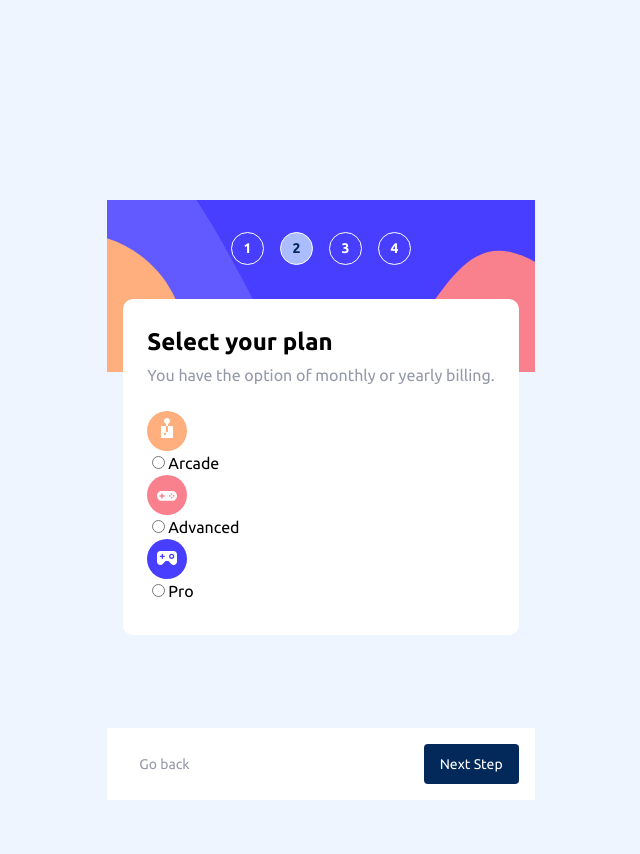
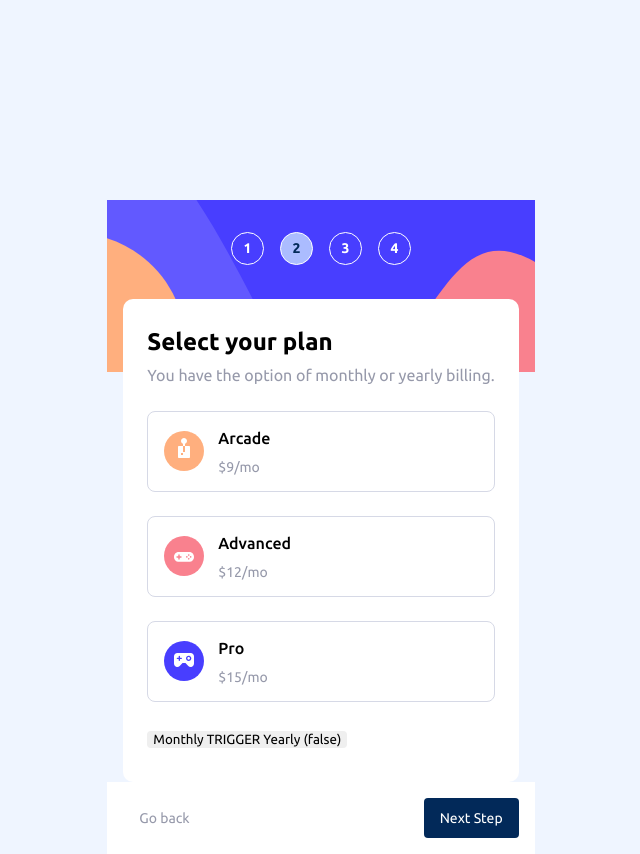
Before and after one commit to ErazorWhite/multi-step-form, a React (Vite) app: page / in a window 1280 px wide. Both pictures are taken after a click on the button "Next Step". Shown: the whole page, without its empty margins (319-959 px from the left). Before the commit the page ends 800 px from the top, so only its background shows below. Built offline with nearby package versions, Linux system fonts and the light colour scheme.

Commit message:
selectPlan update
modify FormRadioGrous, use useField;
add RadioInput, use vanilla input;
render FormRadioGroup at SelectPlan;
add visually-hidden to global css.

```diff
--- /dev/null
+++ b/src/components/RadioInput/RadioInput.styled.ts
@@ -0,0 +1,50 @@
+import styled from "styled-components";
+
+interface IRadioIconThumb {
+    backgroundColor: string;
+}
+
+export const RadioIconBox = styled.span.withConfig({shouldForwardProp: (prop) => prop !== 'backgroundColor'})<IRadioIconThumb>`
+    display: block;
+    text-align: center;
+    align-content: center;
+    width: 40px;
+    height: 40px;
+    border-radius: 50%;
+    background-color: ${({backgroundColor}) => `var(--color-${backgroundColor})`};
+`
+
+export const RadioLabelBox = styled.label`
+    display: flex;
+    align-items: center;
+    gap: 14px;
+    padding: 14px 16px;
+    margin: 0 0 12px 0;
+
+    border: 1px solid var(--color-light-gray);
+    border-radius: 8px;
+
+    font-family: 'Ubuntu', Roboto, sans-serif;
+    letter-spacing: 0;
+    font-size: 16px;
+    font-weight: 500;
+
+    &:last-of-type {
+        margin: 0 0 24px 0;
+    }
+`
+
+export const StyledRadioInput = styled.input`
+    &:checked + ${RadioLabelBox} {
+        border: 1px solid var(--color-purple);
+    }
+`
+
+export const Price = styled.span`
+    display: block;
+    margin: 7px 0 0 0;
+    color: var(--color-gray);
+    font-size: 14px;
+    line-height: 20px;
+    font-weight: 400;
+`
--- /dev/null
+++ b/src/components/RadioInput/RadioInput.tsx
@@ -0,0 +1,41 @@
+import {Price, RadioIconBox, RadioLabelBox, StyledRadioInput} from "./RadioInput.styled.ts";
+import {ChangeEventHandler, FocusEventHandler, ReactNode} from "react";
+
+
+export interface IRadioInput {
+    name: string;
+    label: string;
+    value: string;
+    color: string;
+    price: number;
+    checked: boolean;
+    onChange: ChangeEventHandler<HTMLInputElement>;
+    onBlur?: FocusEventHandler<HTMLInputElement>;
+    icon?: ReactNode;
+}
+
+export const RadioInput = ({label, name, value, color, price, icon, checked, onChange, onBlur}: IRadioInput) => {
+    return (
+        <>
+            <StyledRadioInput className="visually-hidden"
+                              id={value}
+                              value={value}
+                              type="radio"
+                              name={name}
+                              checked={checked}
+                              onChange={onChange}
+                              onBlur={onBlur}
+            />
+            <RadioLabelBox htmlFor={value}>
+                <RadioIconBox backgroundColor={color}>
+                    {icon}
+                </RadioIconBox>
+                <div>
+                    {label}
+                    <Price>${price}/mo</Price>
+                </div>
+            </RadioLabelBox>
+        </>
+
+    )
+}
--- a/src/components/form/FormRadioGroup/FormRadioGroup.styled.ts
+++ /dev/null
@@ -1,15 +0,0 @@
-import styled from "styled-components";
-
-interface IRadioIconThumb {
-    backgroundColor: string;
-}
-
-export const RadioIconThumb = styled.span.withConfig({shouldForwardProp: (prop) => prop !== 'backgroundColor'})<IRadioIconThumb>`
-    display: block;
-    text-align: center;
-    align-content: center;
-    width: 40px;
-    height: 40px;
-    border-radius: 50%;
-    background-color: ${({backgroundColor}) => `var(--color-${backgroundColor})`};
-`
--- a/src/components/form/FormRadioGroup/FormRadioGroup.tsx
+++ b/src/components/form/FormRadioGroup/FormRadioGroup.tsx
@@ -1,33 +1,57 @@
-import {ArcadeIcon} from "../../icons/ArcadeIcon.tsx";
-import {AdvancedIcon} from "../../icons/AdvancedIcon.tsx";
-import {ProIcon} from "../../icons/ProIcon.tsx";
-import {RadioIconThumb} from "./FormRadioGroup.styled.ts";
+import {useField} from "formik";
+import {IRadioInput, RadioInput} from "../../RadioInput/RadioInput.tsx";
+import {useState} from "react";
 
-export const FormRadioGroup = () => {
+type radioOptionType = Pick<IRadioInput, 'label' | 'value' | 'color' | 'price' | 'icon'>;
+
+const YEARLY_MULTIPLIER = 10;
+
+interface IFormRadioGroupProps {
+    name: string,
+    options: radioOptionType[],
+    hasYearlyTrigger?: boolean,
+}
+
+export const FormRadioGroup = ({name, options, hasYearlyTrigger = false}: IFormRadioGroupProps) => {
+    const [field, meta] = useField(name);
+    const [isYearly, setIsYearly] = useState(false);
+
     return (
+        <>
+            <ul>
+                {options.map(({
+                                  label,
+                                  value,
+                                  color,
+                                  price,
+                                  icon
+                              }: radioOptionType) => (
+                    <li key={value}>
+                        <RadioInput name={field.name}
+                                    label={label}
+                                    value={value}
+                                    color={color}
+                                    price={isYearly ? price * YEARLY_MULTIPLIER : price}
+                                    icon={icon}
+                                    checked={field.value === value}
+                                    onChange={field.onChange}
+                                    onBlur={field.onBlur}/>
+                    </li>
+                ))
+                }
+            </ul>
+            {meta.touched && meta.error ? (
+                <div>{meta.error}</div>
+            ) : null}
 
-        <ul>
-            <li>
-                <RadioIconThumb backgroundColor="orange">
-                    <ArcadeIcon/>
-                </RadioIconThumb>
-                <input id="arcade" value="arcade" type="radio" name="plan"/>
-                <label htmlFor="arcade">Arcade</label>
-            </li>
-            <li>
-                <RadioIconThumb backgroundColor="pink">
-                    <AdvancedIcon/>
-                </RadioIconThumb>
-                <input id="advanced" value="advanced" type="radio" name="plan"/>
-                <label htmlFor="advanced">Advanced</label>
-            </li>
-            <li>
-                <RadioIconThumb backgroundColor="purple">
-                    <ProIcon/>
-                </RadioIconThumb>
-                <input id="pro" value="pro" type="radio" name="plan"/>
-                <label htmlFor="pro">Pro</label>
-            </li>
-        </ul>
+            {hasYearlyTrigger && <div>
+                <button type="button" onClick={() => {
+                    setIsYearly(!isYearly);
+                }}>
+                    Monthly TRIGGER Yearly
+                    {` (${isYearly})`}
+                </button>
+            </div>}
+        </>
     )
 }
--- a/src/components/form/MultiStepForm/MultiStepForm.tsx
+++ b/src/components/form/MultiStepForm/MultiStepForm.tsx
@@ -31,8 +31,6 @@ export const MultiStepForm = () => {
         next,
         back,
     } = useMultiStepForm(initialSteps);
-
-    console.log(currentStepIndex + 1)
 
     const handleGoto = (i: number) => {
         goTo(i);
--- a/src/components/form/pages/SelectPlan.tsx
+++ b/src/components/form/pages/SelectPlan.tsx
@@ -1,12 +1,37 @@
 import {PageBox} from "../../PageBox/PageBox.tsx";
+import {ArcadeIcon} from "../../icons/ArcadeIcon.tsx";
+import {AdvancedIcon} from "../../icons/AdvancedIcon.tsx";
+import {ProIcon} from "../../icons/ProIcon.tsx";
 import {FormRadioGroup} from "../FormRadioGroup/FormRadioGroup.tsx";
+import {ReactNode} from "react";
+
+
+enum iconColors {
+    ORANGE = "orange",
+    PINK = "pink",
+    PURPLE = "purple",
+}
+
+interface IPlanOption {
+    label: string;
+    value: string;
+    price: number;
+    color: iconColors;
+    icon: ReactNode;
+}
+
+const planOptions: IPlanOption[] = [
+    {label: "Arcade", value: "arcade", price: 9, color: iconColors.ORANGE, icon: <ArcadeIcon/>},
+    {label: "Advanced", value: "advanced", price: 12, color: iconColors.PINK, icon: <AdvancedIcon/>},
+    {label: "Pro", value: "pro", price: 15, color: iconColors.PURPLE, icon: <ProIcon/>},
+]
 
 export const SelectPlan = () => (
 
     <PageBox headerText='Select your plan'
              descriptionText='You have the option of monthly or yearly billing.'>
 
-        <FormRadioGroup/>
+        <FormRadioGroup name="plan" options={planOptions} hasYearlyTrigger={true}/>
 
     </PageBox>
 )
--- a/src/components/icons/ProIcon.tsx
+++ b/src/components/icons/ProIcon.tsx
@@ -4,5 +4,4 @@ export const ProIcon = () => (
               d="M3.33358 0H16.6664C18.5073 0 19.9996 1.49233 19.9996 3.33321V10.5263C20.0204 11.9435 19.1714 13.229 17.8597 13.7662C16.6224 14.2684 15.2033 13.9495 14.2998 12.9662L11.4799 9.99963H8.52005L5.70016 12.9662C4.79569 13.9478 3.37776 14.2664 2.14029 13.7662C0.828643 13.229 -0.0203831 11.9435 0.00037215 10.5263V3.33321C0.00037215 1.49233 1.4927 0 3.33358 0ZM6.00015 5.99978H7.33343C7.70161 5.99978 8.00007 5.70131 8.00007 5.33313C8.00007 4.96496 7.70161 4.66649 7.33343 4.66649H6.00015V3.33321C6.00015 2.96503 5.70168 2.66657 5.33351 2.66657C4.96533 2.66657 4.66687 2.96503 4.66687 3.33321V4.66649H3.33358C2.96541 4.66649 2.66694 4.96496 2.66694 5.33313C2.66694 5.70131 2.96541 5.99978 3.33358 5.99978H4.66687V7.33306C4.66687 7.70124 4.96533 7.9997 5.33351 7.9997C5.70168 7.9997 6.00015 7.70124 6.00015 7.33306V5.99978ZM14.6665 7.9997C13.1938 7.9997 11.9999 6.80584 11.9999 5.33313C11.9999 3.86043 13.1938 2.66657 14.6665 2.66657C16.1392 2.66657 17.3331 3.86043 17.3331 5.33313C17.3331 6.04035 17.0521 6.7186 16.552 7.21868C16.052 7.71876 15.3737 7.9997 14.6665 7.9997ZM14.6665 6.66642C15.4028 6.66642 15.9998 6.06949 15.9998 5.33313C15.9998 4.59678 15.4028 3.99985 14.6665 3.99985C13.9301 3.99985 13.3332 4.59678 13.3332 5.33313C13.3332 6.06949 13.9301 6.66642 14.6665 6.66642Z"
               fill="white"/>
     </svg>
-
 )
--- a/src/index.css
+++ b/src/index.css
@@ -101,3 +101,16 @@ button {
 ul {
     list-style: none;
 }
+
+.visually-hidden {
+    position: absolute;
+    white-space: nowrap;
+    width: 1px;
+    height: 1px;
+    overflow: hidden;
+    border: 0;
+    padding: 0;
+    clip: rect(0 0 0 0);
+    clip-path: inset(50%);
+    margin: -1px;
+}
```
